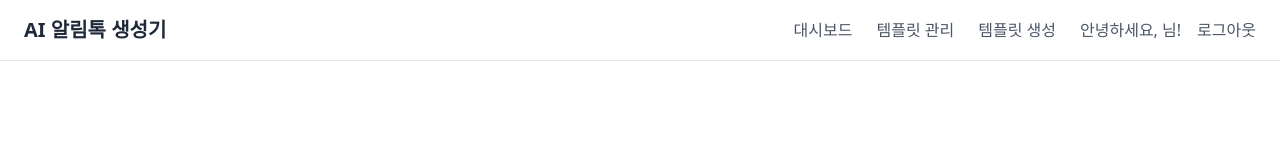
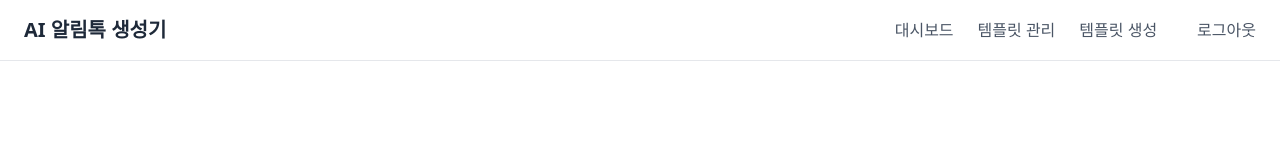
Before and after one commit to Kernel180-BE12/final-team3-fe, a React (Vite) app: page / in a window 1280 px wide. Shown: the top 160 px of the page. Built offline with nearby package versions, Linux system fonts and the light colour scheme; sample sign-in values are in the browser's storage.

Commit message:
Update Header.jsx

```diff
--- a/src/components/Header.jsx
+++ b/src/components/Header.jsx
@@ -71,7 +71,7 @@ const Header = () => {
               // 로그인된 상태
               <>
                 <span className="text-gray-600">
-                  안녕하세요, {user?.nickname}님!
+                  {user?.nickname}
                 </span>
                 <button
                   onClick={handleLogout}
```
